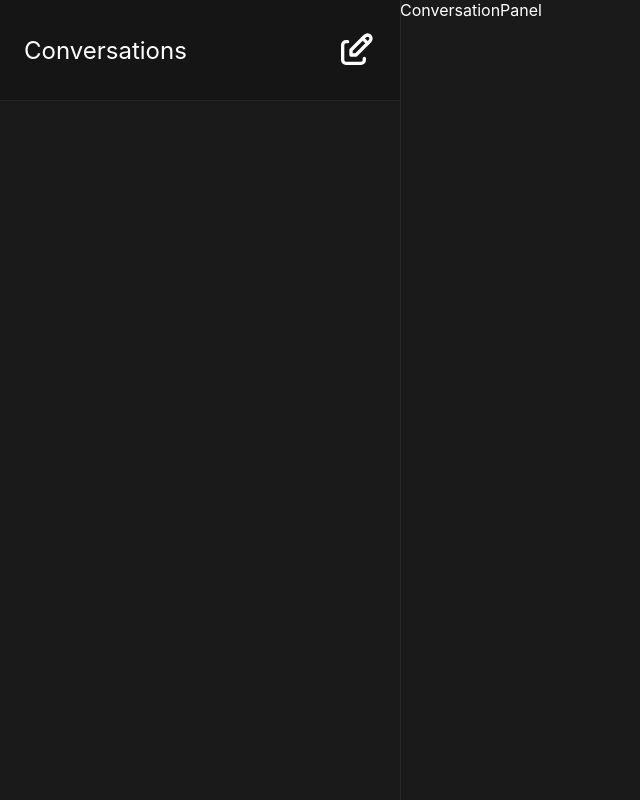
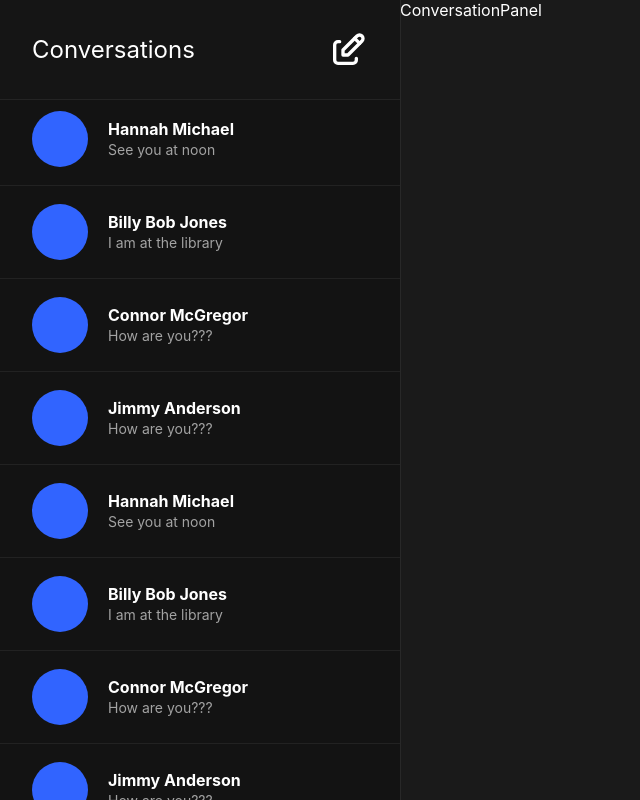
Before and after one commit to MinhDuyDEV/chat-app-react, a React (Vite) app: page /conversations in a window 1280 px wide. Shown: the whole page, without its empty margins (0-640 px from the left). Built offline with nearby package versions, Linux system fonts and the light colour scheme.

Commit message:
Added Mock Conversations & Styled Conversation Sidebar Item

```diff
--- a/src/components/conversations/ConversationSidebar.tsx
+++ b/src/components/conversations/ConversationSidebar.tsx
@@ -1,13 +1,40 @@
 import { TbEdit } from "react-icons/tb";
-import { ConversationSidebarStyle } from "../../utils/styles";
+import {
+  ConversationSidebarContainer,
+  ConversationSidebarHeader,
+  ConversationSidebarItem,
+  ConversationSidebarStyle,
+} from "../../utils/styles";
+import { ConversationType } from "../../utils/types";
+import { FC } from "react";
+import styles from "./index.module.scss";
 
-const ConversationSidebar = () => {
+type Props = {
+  conversations: ConversationType[];
+};
+
+export const ConversationSidebar: FC<Props> = ({ conversations }) => {
   return (
     <ConversationSidebarStyle>
-      <header>
+      <ConversationSidebarHeader>
         <h1>Conversations</h1>
         <TbEdit size={40} />
-      </header>
+      </ConversationSidebarHeader>
+      <ConversationSidebarContainer>
+        {conversations.map((conversation) => (
+          <ConversationSidebarItem key={conversation.id}>
+            <div className={styles.conversationAvatar}></div>
+            <div>
+              <span className={styles.conversationName}>
+                {conversation.name}
+              </span>
+              <span className={styles.conversationLastMessage}>
+                {conversation.lastMessage}
+              </span>
+            </div>
+          </ConversationSidebarItem>
+        ))}
+      </ConversationSidebarContainer>
     </ConversationSidebarStyle>
   );
 };
--- /dev/null
+++ b/src/components/conversations/index.module.scss
@@ -0,0 +1,16 @@
+.conversationName {
+  display: block;
+  font-weight: bold;
+  font-size: 16px;
+}
+
+.conversationLastMessage {
+  font-size: 14px;
+  color: rgb(163, 163, 163);
+}
+.conversationAvatar {
+  background-color: rgb(49, 100, 255);
+  height: 56px;
+  width: 56px;
+  border-radius: 50%;
+}
--- /dev/null
+++ b/src/mocks/conversations.ts
@@ -0,0 +1,104 @@
+import { ConversationType } from "../utils/types";
+
+export default [
+  {
+    id: 1,
+    name: "Jimmy Anderson",
+    lastMessage: "How are you???",
+  },
+  {
+    id: 2,
+    name: "Hannah Michael",
+    lastMessage: "See you at noon",
+  },
+  {
+    id: 3,
+    name: "Billy Bob Jones",
+    lastMessage: "I am at the library",
+  },
+  {
+    id: 4,
+    name: "Connor McGregor",
+    lastMessage: "How are you???",
+  },
+  {
+    id: 5,
+    name: "Jimmy Anderson",
+    lastMessage: "How are you???",
+  },
+  {
+    id: 6,
+    name: "Hannah Michael",
+    lastMessage: "See you at noon",
+  },
+  {
+    id: 7,
+    name: "Billy Bob Jones",
+    lastMessage: "I am at the library",
+  },
+  {
+    id: 8,
+    name: "Connor McGregor",
+    lastMessage: "How are you???",
+  },
+  {
+    id: 9,
+    name: "Jimmy Anderson",
+    lastMessage: "How are you???",
+  },
+  {
+    id: 10,
+    name: "Hannah Michael",
+    lastMessage: "See you at noon",
+  },
+  {
+    id: 11,
+    name: "Billy Bob Jones",
+    lastMessage: "I am at the library",
+  },
+  {
+    id: 12,
+    name: "Connor McGregor",
+    lastMessage: "How are you???",
+  },
+  {
+    id: 13,
+    name: "Jimmy Anderson",
+    lastMessage: "How are you???",
+  },
+  {
+    id: 14,
+    name: "Hannah Michael",
+    lastMessage: "See you at noon",
+  },
+  {
+    id: 15,
+    name: "Billy Bob Jones",
+    lastMessage: "I am at the library",
+  },
+  {
+    id: 16,
+    name: "Connor McGregor",
+    lastMessage: "How are you???",
+  },
+  {
+    id: 17,
+    name: "Jimmy Anderson",
+    lastMessage: "How are you???",
+  },
+  {
+    id: 18,
+    name: "Hannah Michael",
+    lastMessage: "See you at noon",
+  },
+  {
+    id: 19,
+    name: "Billy Bob Jones",
+    lastMessage: "I am at the library",
+  },
+  {
+    id: 20,
+    name: "Connor McGregor",
+    lastMessage: "How are you???",
+  },
+] as ConversationType[];
--- a/src/pages/ConversationPage.tsx
+++ b/src/pages/ConversationPage.tsx
@@ -2,12 +2,13 @@ import { Outlet, useParams } from "react-router-dom";
 import ConversationPanel from "../components/conversations/ConversationPanel";
 import ConversationSidebar from "../components/conversations/ConversationSidebar";
 import { Page } from "../utils/styles";
+import mockConversations from "../mocks/conversations";
 
 const ConversationPage = () => {
   const { id } = useParams();
   return (
     <Page>
-      <ConversationSidebar />
+      <ConversationSidebar conversations={mockConversations} />
       {!id && <ConversationPanel />}
       <Outlet />
     </Page>
--- a/src/utils/styles/index.tsx
+++ b/src/utils/styles/index.tsx
@@ -68,17 +68,27 @@ export const ConversationSidebarStyle = styled.aside`
   width: ${SIDEBAR_WIDTH}px;
   background-color: #1a1a1a;
   border-right: 1px solid #5454543d;
-  & header {
+  overflow-y: scroll;
+  &::-webkit-scrollbar {
+    display: none;
+  }
+`;
+
+export const ConversationSidebarHeader = styled.header`
+  position: fixed;
+  width: ${SIDEBAR_WIDTH}px;
+  top: 0;
+  left: 0;
   display: flex;
   justify-content: space-between;
   align-items: center;
-    padding: 0 24px;
+  padding: 0 32px;
+  box-sizing: border-box;
   background-color: #151515;
   height: 100px;
   border-bottom: 1px solid #5454543d;
   & h1 {
     font-weight: 400;
-    }
   }
 `;
 
@@ -86,3 +96,15 @@ export const ConversationChannelPageStyle = styled.div`
   height: 100%;
   margin-left: ${SIDEBAR_WIDTH}px;
 `;
+
+export const ConversationSidebarContainer = styled.div``;
+
+export const ConversationSidebarItem = styled.div`
+  display: flex;
+  align-items: center;
+  gap: 20px;
+  padding: 18px 32px;
+  box-sizing: border-box;
+  border-bottom: 1px solid #5454543d;
+  background-color: #131313;
+`;
--- /dev/null
+++ b/src/utils/types.ts
@@ -0,0 +1,5 @@
+export type ConversationType = {
+  id: number;
+  name: string;
+  lastMessage: string;
+};
```
Lines whose indentation alone changed are shown as unchanged.
